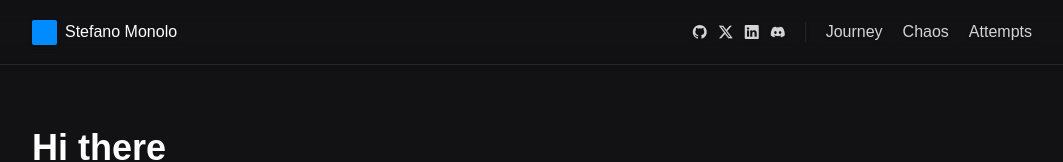
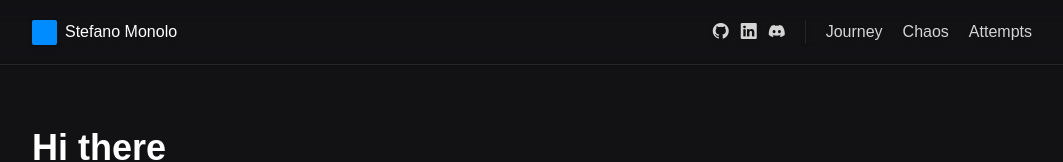
Before and after one commit to smonolo/mono-lo-repo, a Next.js app in the folder apps/website/: page / in a window 1280 px wide. Shown: the top 162 px of the page, without its empty margins (108-1171 px from the left). Built offline with nearby package versions, Linux system fonts and the light colour scheme; a web font is replaced by a local one.

Commit message:
feat(website): underline navbar links on hover

```diff
--- a/apps/website/components/layout/navbar.tsx
+++ b/apps/website/components/layout/navbar.tsx
@@ -14,9 +14,9 @@ export default function Navbar() {
     <nav className="fixed left-0 top-0 w-full border-b border-neutral-800 px-5 drop-shadow backdrop-blur-md lg:w-full">
       <div className="mx-auto flex h-14 max-w-[1000px] items-center justify-between md:h-16">
         <div className="flex w-full items-center">
-          <Link href="/" className="flex w-fit items-center gap-x-2">
+          <Link href="/" className="group flex w-fit items-center gap-x-2">
             <div className="bg-sm-blue h-[20px] w-[20px] rounded-sm md:h-[25px] md:w-[25px]" />
-            <span className="text-sm-white text-sm font-medium md:text-base">
+            <span className="text-sm-white text-sm font-medium underline-offset-2 group-hover:underline md:text-base">
               Stefano Monolo
             </span>
           </Link>
@@ -41,20 +41,20 @@ export default function Navbar() {
                     onClick={() => setMenuOpen(false)}
                   >
                     <i
-                      className={`bi bi-${icon} hover:text-sm-white text-sm text-neutral-300 transition-colors`}
+                      className={`bi bi-${icon} hover:text-sm-white text-neutral-300 transition-colors`}
                     />
                   </Link>
                 </li>
               ))}
             </ul>
-            <div className="hidden h-5 w-px bg-neutral-800 md:block" />
+            <div className="hidden h-6 w-px bg-neutral-800 md:block" />
             <ul className="flex w-fit items-center gap-x-5">
               {Object.entries(data.items).map(([key, value]) => (
                 <li key={key}>
                   <Link
                     href={value.url}
                     className={classNames(
-                      'hover:text-sm-white text-sm font-medium text-neutral-300 transition-colors md:text-base',
+                      'hover:text-sm-white text-sm font-medium text-neutral-300 underline-offset-2 transition-colors hover:underline md:text-base',
                       { 'text-sm-white': pathname === value.url }
                     )}
                     onClick={() => setMenuOpen(false)}
--- a/apps/website/data/layout/navbar.json
+++ b/apps/website/data/layout/navbar.json
@@ -15,7 +15,6 @@
   },
   "socials": {
     "github": "https://github.com/smonolo",
-    "twitter-x": "https://x.com/stmonolo",
     "linkedin": "https://www.linkedin.com/in/stemon/",
     "discord": "https://discord.com/users/191598787410526208"
   }
```
